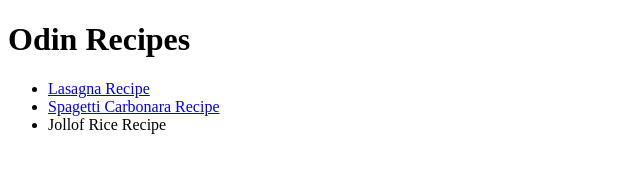
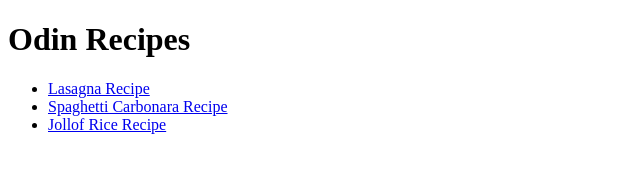
Before and after one commit to lexbatol-dev/odin-recipes, a plain HTML site: page index.html in a window 1280 px wide. Shown: the whole page, without its empty margins (0-640 px from the left). Drawn offline with Linux system fonts and the light colour scheme.

Commit message:
Complete recipe pages and add README

```diff
--- a/index.html
+++ b/index.html
@@ -10,8 +10,16 @@
 
     <ul>
       <li><a href="recipes/lasagna.html" target="_blank">Lasagna Recipe</a></li>
-      <li><a href="recipes/carbonara.html">Spagetti Carbonara Recipe</a></li>
-      <li><a href="recipes/jollof-rice.html"></a>Jollof Rice Recipe</li>
+      <li>
+        <a href="recipes/carbonara.html" target="_blank"
+          >Spaghetti Carbonara Recipe</a
+        >
+      </li>
+      <li>
+        <a href="recipes/jollof-rice.html" target="_blank"
+          >Jollof Rice Recipe</a
+        >
+      </li>
     </ul>
   </body>
 </html>
```
Also changed, not shown: recipes/jollof-rice.html (+2 -2 lines), 1 other file.
